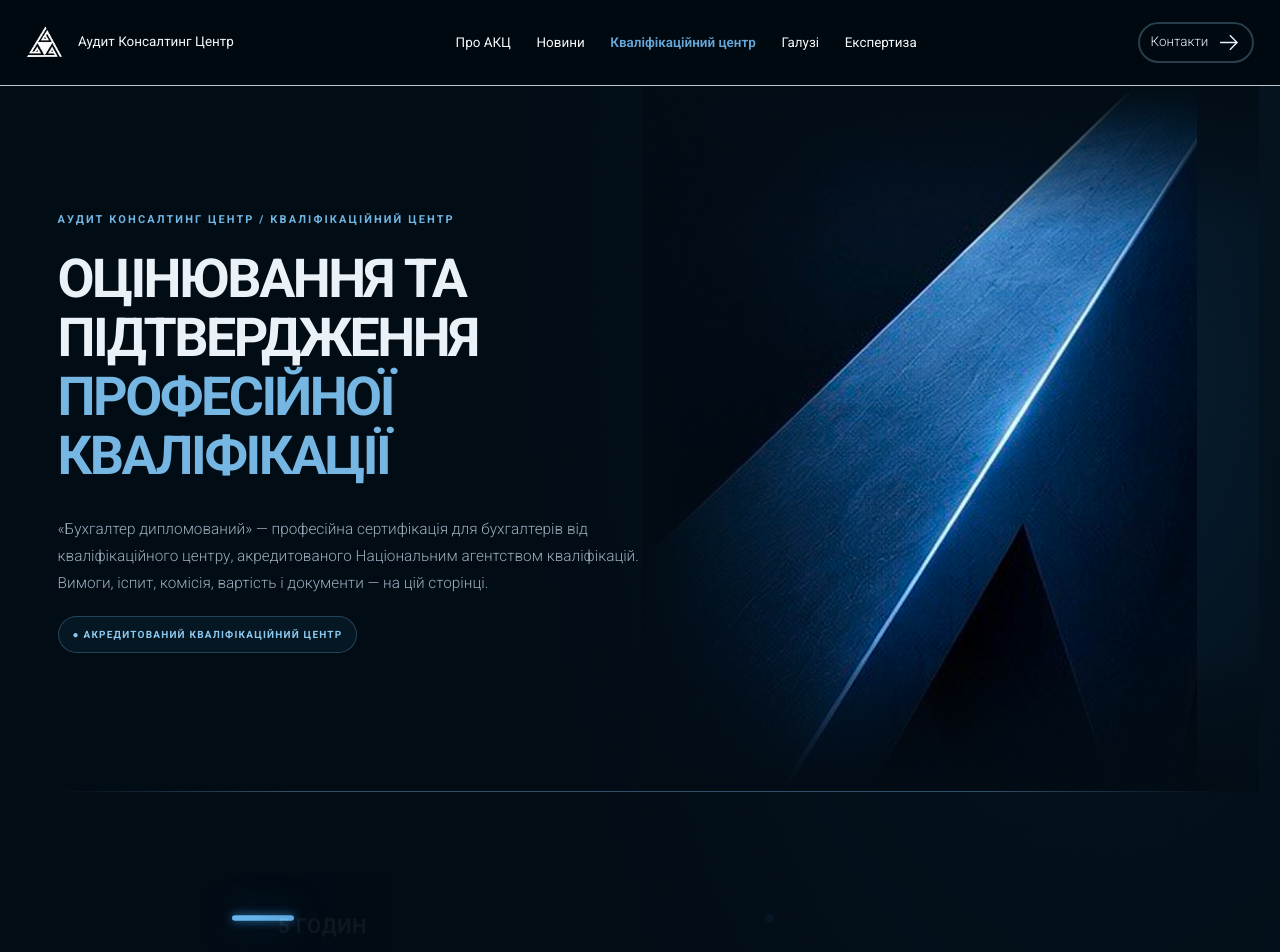
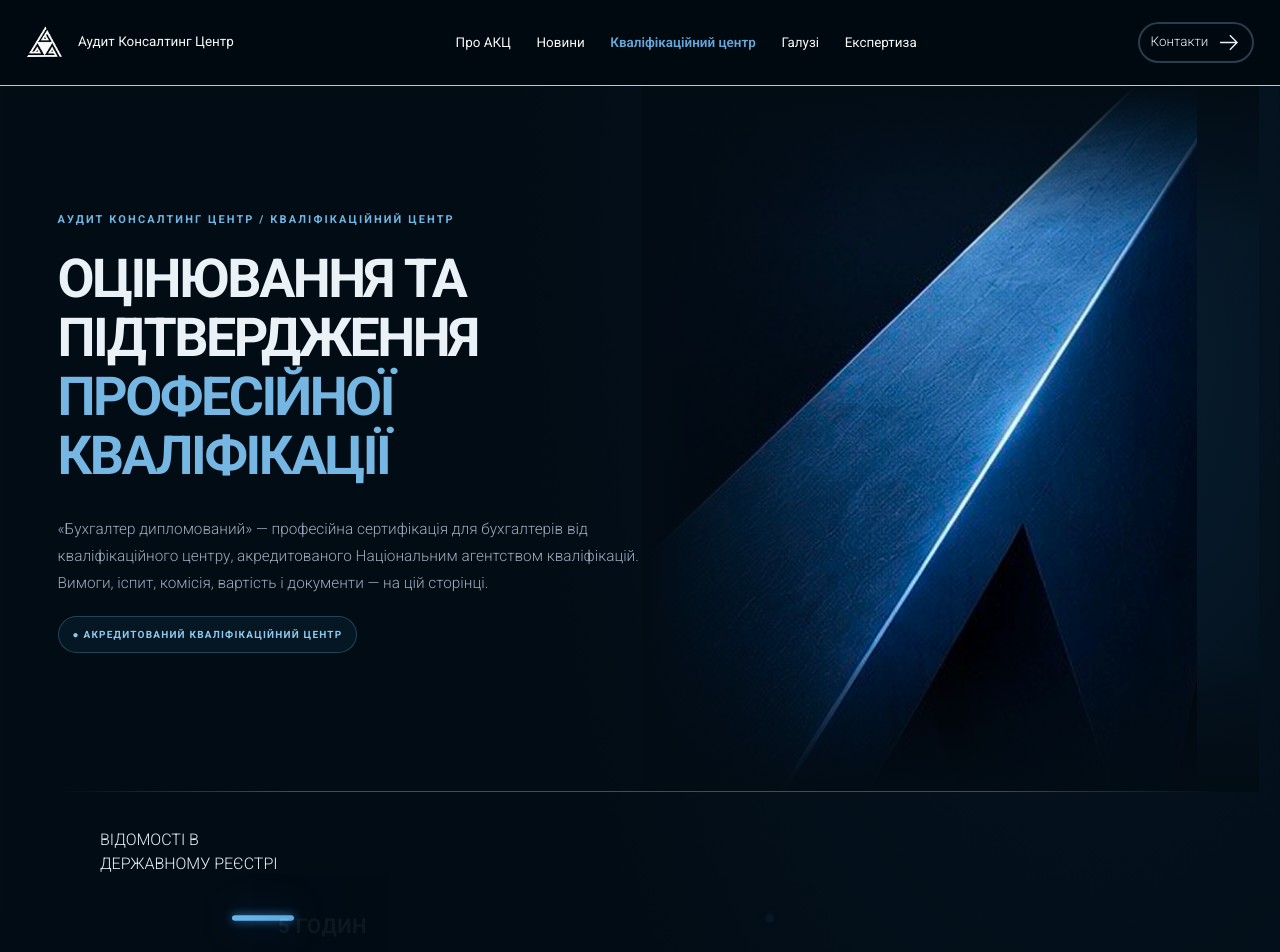
Before and after one commit to dnagorna3817-spec/website_akc_main, a Next.js app: page /expertise/qualification in a window 1280 px wide. Shown: the top 952 px of the page. Built offline with nearby package versions, Linux system fonts and the light colour scheme.

Commit message:
Place state registry label at end of qualification timeline

```diff
--- a/app/expertise/[slug]/page.tsx
+++ b/app/expertise/[slug]/page.tsx
@@ -534,7 +534,7 @@ export default async function ServicePage({ params }: { params: Promise<{ slug:
               ["01", "◷", "5 ГОДИН"],
               ["02", "✎", "6 ПРАКТИЧНИХ ЗАВДАНЬ"],
               ["03", "◎", "70 ТЕСТІВ"],
-              ["04", "✧", "СЕРТИФІКАТ ПІСЛЯ УСПІШНОГО ІСПИТУ · ВІДОМОСТІ В ДЕРЖАВНОМУ РЕЄСТРІ"],
+              ["04", "✧", "СЕРТИФІКАТ ПІСЛЯ УСПІШНОГО ІСПИТУ"],
             ].map(([number, icon, label]) => (
               <div className={qualification.qTimelineStep} key={number}>
                 <span className={qualification.qTimelineNumber}>{number}</span>
@@ -544,6 +544,7 @@ export default async function ServicePage({ params }: { params: Promise<{ slug:
                 </div>
               </div>
             ))}
+            <span className={qualification.qRegistryLabel}>ВІДОМОСТІ В<br/>ДЕРЖАВНОМУ РЕЄСТРІ</span>
           </div>
         </section>
         <section className={qualification.qIntroCards}>
```
